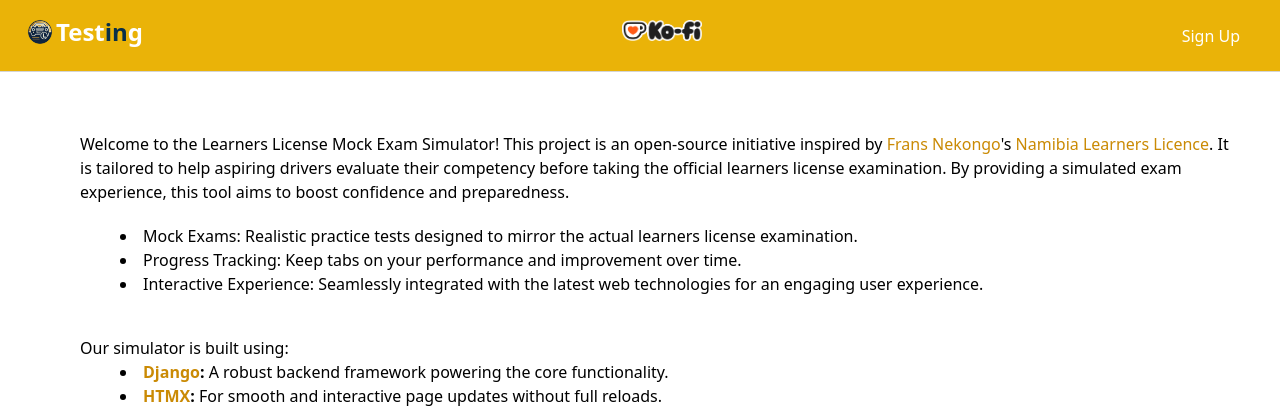
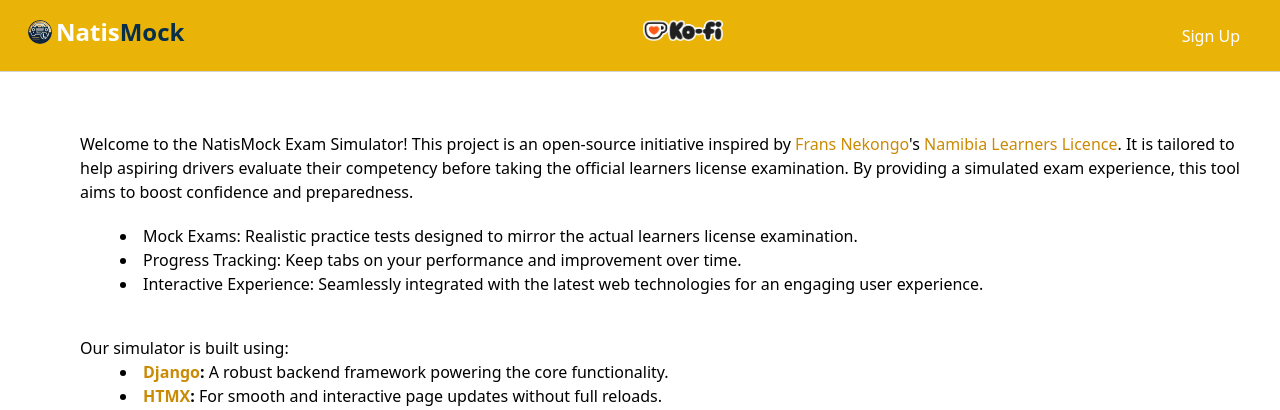
Before and after one commit to SakariaNdadi/natis, a Django app: page /about/ in a window 1280 px wide. Shown: the top 410 px of the page. Run offline with Django 5.2, Linux system fonts and the light colour scheme; some libraries are stand-ins or nearby versions.

Commit message:
code: changed name from Testing to NatisMock

```diff
--- a/templates/exam/index.html
+++ b/templates/exam/index.html
@@ -4,7 +4,7 @@
 {% load static %}
 
 
-{% block title %}Testing{% endblock title %}
+{% block title %}NatisMock{% endblock title %}
 
 
 {% block extracss %}
--- a/templates/includes/navbar.html
+++ b/templates/includes/navbar.html
@@ -7,7 +7,7 @@
        class="text-2xl font-bold text-white dark:text-white">
         <div class="inline-flex">
             <img src="{% static 'icons/icon.png' %}" alt="brand logo" class="w-8 h-8" />
-            <span>Test<span class="text-sky-950 dark:text-yellow-500">in</span>g</span>
+            <span>Natis<span class="text-sky-950 dark:text-yellow-500">Mock</span></span>
         </div>
 
     </a>
--- a/templates/pages/about.html
+++ b/templates/pages/about.html
@@ -7,7 +7,7 @@
     <div class="pl-5 py-5">
         <div class="md:pl-5">
             <p>
-                Welcome to the Learners License Mock Exam Simulator!
+                Welcome to the NatisMock Exam Simulator!
 
                 This project is an open-source initiative inspired by <a href="https://www.frans-nekongo.com/"
                                                                          target="_blank" class="text-yellow-600 hover:underline">Frans Nekongo</a>'s
--- a/templates/pages/index.html
+++ b/templates/pages/index.html
@@ -1,5 +1,5 @@
 {% extends '_base.html' %}
-{% block title %}Testing{% endblock title %}
+{% block title %}NatisMock{% endblock title %}
 
 {% block content %}
 
```
